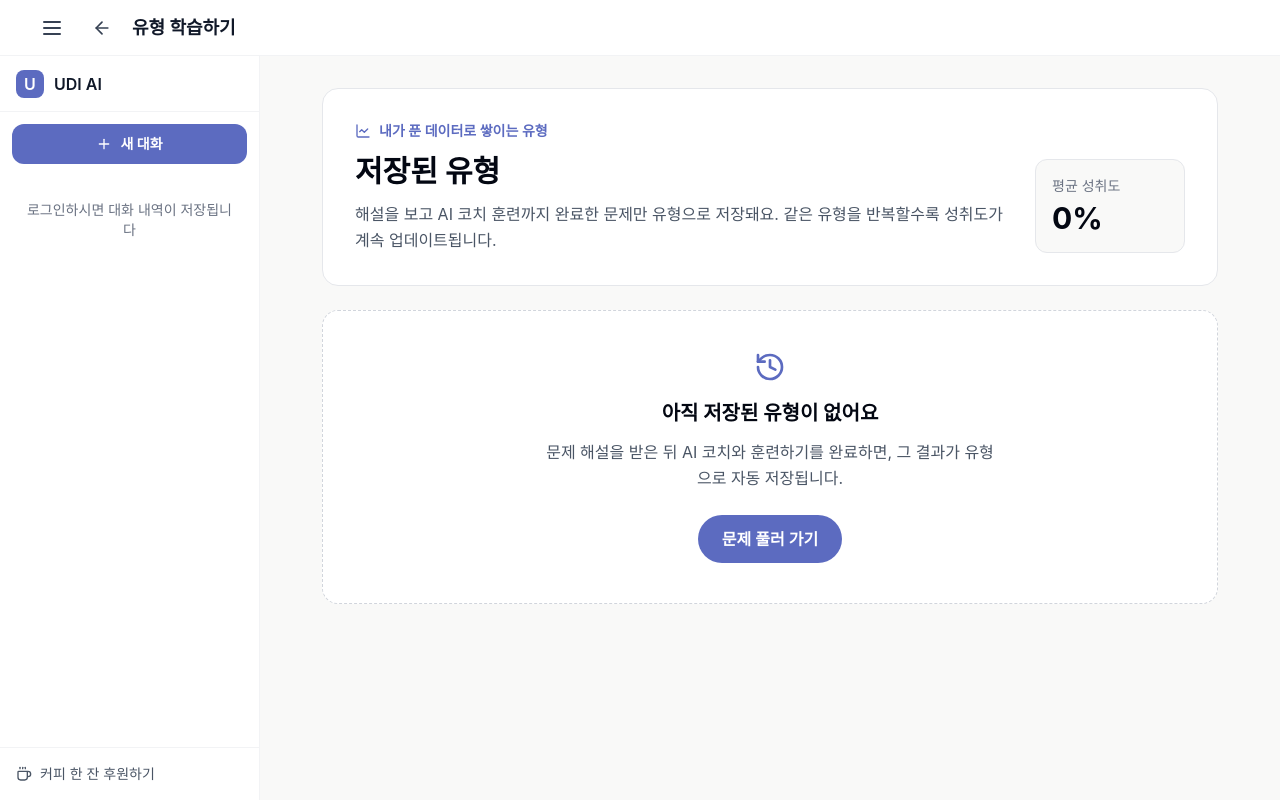
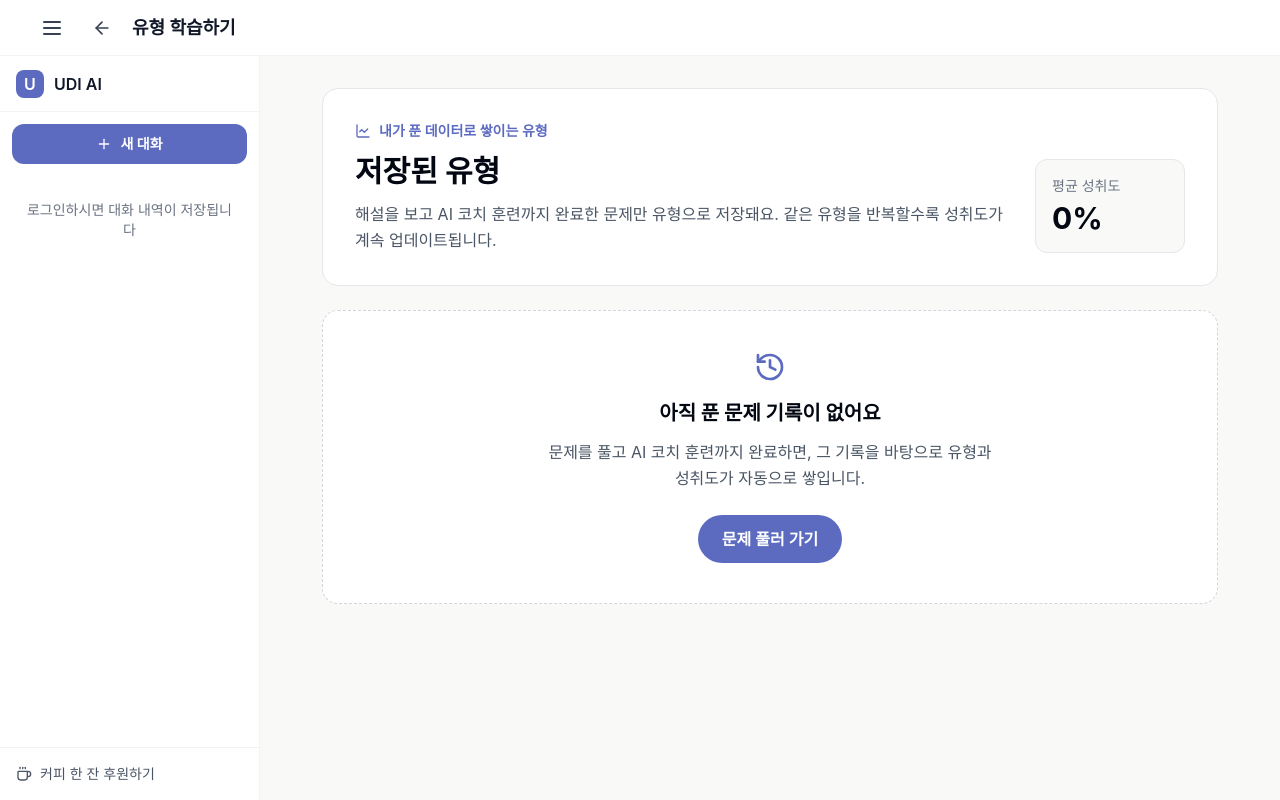
Before and after one commit to rlaeksdn11022222/udi-ai-test, a React (Vite) app: page /category-dashboard in a window 1280 px wide. Built offline with nearby package versions, Linux system fonts and the light colour scheme; a web font is replaced by a local one.

Commit message:
update empty category history message

```diff
--- a/src/app/components/CategoryDashboard.tsx
+++ b/src/app/components/CategoryDashboard.tsx
@@ -127,9 +127,9 @@ export function CategoryDashboard() {
             {categories.length === 0 ? (
               <section className="rounded-2xl border border-dashed border-gray-300 bg-white px-6 py-10 text-center">
                 <History className="mx-auto mb-4 h-8 w-8 text-[#5C6BC0]" />
-                <h3 className="text-xl font-bold text-gray-950">아직 저장된 유형이 없어요</h3>
+                <h3 className="text-xl font-bold text-gray-950">아직 푼 문제 기록이 없어요</h3>
                 <p className="mx-auto mt-3 max-w-md text-base leading-relaxed text-gray-600">
-                  문제 해설을 받은 뒤 AI 코치와 훈련하기를 완료하면, 그 결과가 유형으로 자동 저장됩니다.
+                  문제를 풀고 AI 코치 훈련까지 완료하면, 그 기록을 바탕으로 유형과 성취도가 자동으로 쌓입니다.
                 </p>
                 <button
                   onClick={() => navigate('/')}
```
